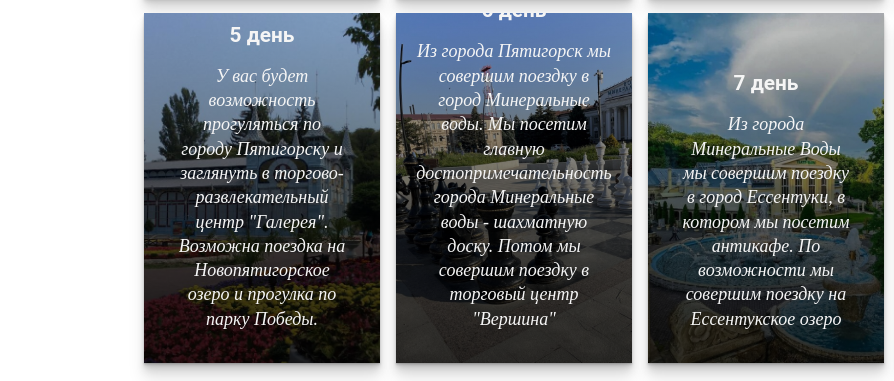
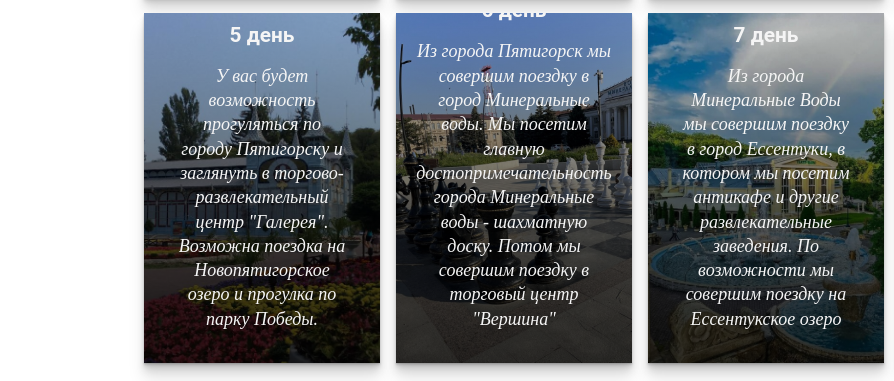
Before and after one commit to AnLian13/razvltour, a plain HTML site: page index.html in a window 1280 px wide. Shown: the part 1537-1918 px from the top of the page, 0-894 px from the left. Drawn offline with Linux system fonts and the light colour scheme.

Commit message:
Update index.html

```diff
--- a/index.html
+++ b/index.html
@@ -640,7 +640,7 @@ background-image: url(IMG_20231231_141257_292.jpg)
               <div class="card">
                 <div class="content">
                   <h2 class="title">7 день</h2>
-                      <p class="copy">Из города Минеральные Воды мы совершим поездку в город Ессентуки, в котором мы посетим антикафе. По возможности мы совершим поездку на Ессентукское озеро
+                      <p class="copy">Из города Минеральные Воды мы совершим поездку в город Ессентуки, в котором мы посетим антикафе и другие развлекательные заведения. По возможности мы совершим поездку на Ессентукское озеро
                   </p>
                 </div>
               </div>
```
